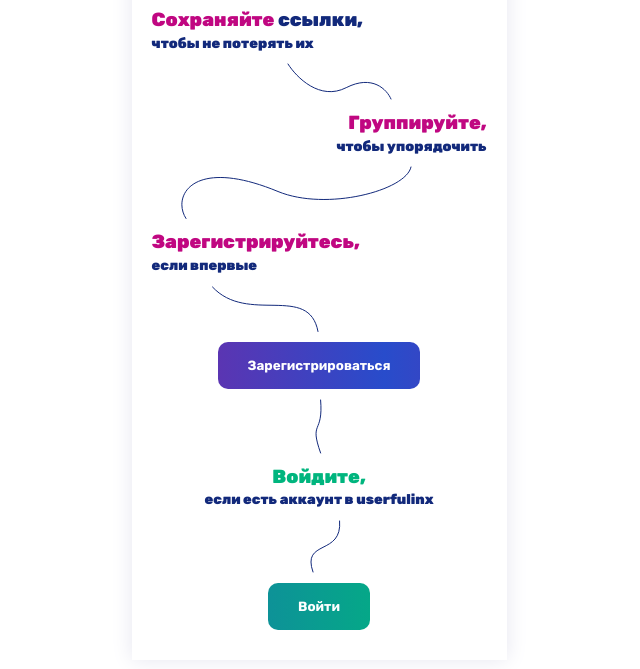
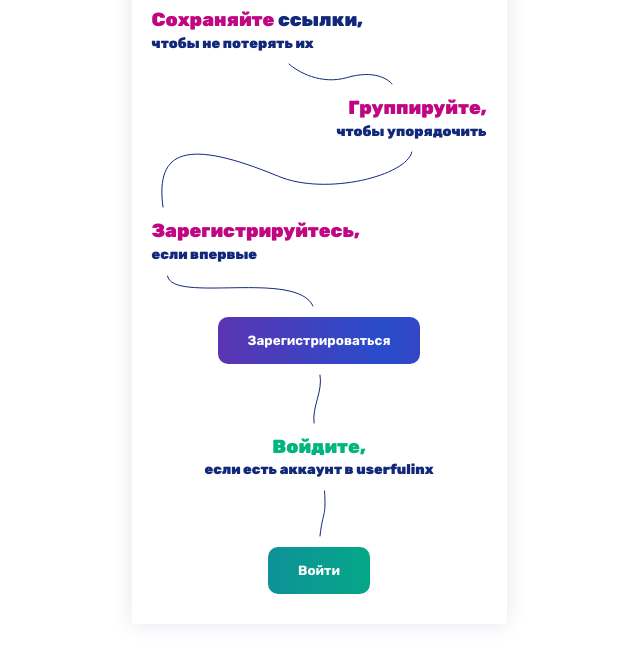
Before and after one commit to Temirsultanov/usefulinx, a plain HTML site: page index.html in a window 1280 px wide. Shown: the part 77-746 px from the top of the page, without its empty margins (321-961 px from the left). Drawn offline with nearby package versions, Linux system fonts and the light colour scheme.

Commit message:
Some change in landing page

```diff
--- a/index.html
+++ b/index.html
@@ -26,20 +26,20 @@
                 <path d="M301.849 48C301.442 48 301.096 47.8576 300.812 47.573C300.527 47.2883 300.385 46.9426 300.385 46.536C300.385 46.2106 300.466 45.9463 300.629 45.743L310.511 31.652L301.727 18.537C301.564 18.293 301.483 18.0286 301.483 17.744C301.483 17.3373 301.625 16.9916 301.91 16.707C302.194 16.4223 302.54 16.28 302.947 16.28H314.11C314.638 16.28 315.045 16.402 315.33 16.646C315.614 16.8493 315.858 17.1136 316.062 17.439L319.6 22.868L323.138 17.439C323.341 17.1136 323.585 16.8493 323.87 16.646C324.154 16.402 324.561 16.28 325.09 16.28H335.765C336.171 16.28 336.517 16.4223 336.802 16.707C337.086 16.9916 337.229 17.317 337.229 17.683C337.229 18.0083 337.147 18.293 336.985 18.537L328.018 31.591L338.083 45.743C338.245 45.9463 338.327 46.2106 338.327 46.536C338.327 46.9426 338.184 47.2883 337.9 47.573C337.615 47.8576 337.269 48 336.863 48H325.151C324.663 48 324.297 47.9186 324.053 47.756C323.809 47.5526 323.565 47.2883 323.321 46.963L319.295 41.046L315.086 46.963C314.638 47.6543 314.028 48 313.256 48H301.849Z" fill="#00B57E"/>
             </svg>
             <h2 class="landing_title landing_title__save"><span class="landing_title__big"><span class="landing_title__red">Сохраняйте</span> ссылки,</span> чтобы не потерять их</h2>
-            <svg class="landing_line landing_line__first" width="105" height="37" viewBox="0 0 105 37" fill="none" xmlns="http://www.w3.org/2000/svg">
-                <path d="M1 1C9.45894 14.4742 32.9449 38.0704 59.2174 24.662C85.4899 11.2535 100.019 26.6338 104 36" stroke="#12297B" stroke-linecap="round" stroke-linejoin="round"/>
+            <svg class="landing_line landing_line__first" width="105" height="22" viewBox="0 0 105 22" fill="none" xmlns="http://www.w3.org/2000/svg">
+                <path d="M1 1C9.45894 8.69953 32.9449 22.1831 59.2174 14.5211C85.4899 6.85915 100.019 15.6479 104 21" stroke="#12297B" stroke-linecap="round" stroke-linejoin="round"/>
             </svg>
             <h2 class="landing_title landing_title__group"><span class="landing_title__big"><span class="landing_title__red">Группируйте,</span></span> чтобы упорядочить</h2>
-            <svg class="landing_line landing_line__second" width="231" height="53" viewBox="0 0 231 53" fill="none" xmlns="http://www.w3.org/2000/svg">
-                <path d="M230 1C225.486 24.5 145.293 45.4935 97 25.5C11.2524 -9.99999 -9.50009 30.5 5.00009 52.5" stroke="#12297B" stroke-linecap="round" stroke-linejoin="round"/>
+            <svg class="landing_line landing_line__second" width="252" height="57" viewBox="0 0 252 57" fill="none" xmlns="http://www.w3.org/2000/svg">
+                <path d="M250.831 1C246.302 24.2883 165.74 45.3323 117.387 25.2793C26.5856 -12.3784 -6.02299 -1.97297 2.00383 56" stroke="#12297B" stroke-linecap="round" stroke-linejoin="round"/>
             </svg>
             <h2 class="landing_title landing_title__signup"><span class="landing_title__big"><span class="landing_title__red">Зарегистрируйтесь,</span></span> если впервые</h2>
-            <svg class="landing_line landing_line__third" width="107" height="46" viewBox="0 0 107 46" fill="none" xmlns="http://www.w3.org/2000/svg">
-                <path d="M0.5 1C35.5 39 97 -3 106 45.5" stroke="#12297B" stroke-linecap="round" stroke-linejoin="round"/>
+            <svg class="landing_line landing_line__third" width="147" height="32" viewBox="0 0 147 32" fill="none" xmlns="http://www.w3.org/2000/svg">
+                <path d="M0.5 1C5 29 129.5 -5.70052 146 31" stroke="#12297B" stroke-linecap="round" stroke-linejoin="round"/>
             </svg>
             <button class="landing_button landing_button__signup">Зарегистрироваться</button>
-            <svg class="landing_line landing_line__fourth" width="7" height="55" viewBox="0 0 7 55" fill="none" xmlns="http://www.w3.org/2000/svg">
-                <path d="M5.60358 1C8.52896 36.1682 -6.08647 21 5.6037 54" stroke="#12297B" stroke-linecap="round" stroke-linejoin="round"/>
+            <svg class="landing_line landing_line__fourth" width="9" height="50" viewBox="0 0 9 50" fill="none" xmlns="http://www.w3.org/2000/svg">
+                <path d="M6.98721 1C10 17.5 -1.00042 32 1.03161 49" stroke="#12297B" stroke-linecap="round" stroke-linejoin="round"/>
             </svg>
             <h2 class="landing_title landing_title__login">
                 <span class="landing_title__big">
@@ -47,8 +47,8 @@
                 </span>
                 если есть аккаунт в userfulinx
             </h2>
-            <svg class="landing_line landing_line__fifth" width="31" height="53" viewBox="0 0 31 53" fill="none" xmlns="http://www.w3.org/2000/svg">
-                <path d="M29.6035 1C32.5289 36.1682 -8.69017 19 3 52" stroke="#12297B" stroke-linecap="round" stroke-linejoin="round"/>
+            <svg class="landing_line landing_line__fifth" width="7" height="47" viewBox="0 0 7 47" fill="none" xmlns="http://www.w3.org/2000/svg">
+                <path d="M5.57601 1C7.19384 29 3.86001 19.871 1 46" stroke="#12297B" stroke-linecap="round" stroke-linejoin="round"/>
             </svg>
             <button class="landing_button landing_button__login">Войти</button>
         </section>
--- a/style.css
+++ b/style.css
@@ -82,24 +82,25 @@ body, h1,h2,h3,h4,h5,h6,ul {
     position: relative;
 }
 .landing_line__first {
-    left: 135px;
+    left: 136px;
 }
 .landing_line__second {
-    left: 29px;
+    left: 9px;
 }
 .landing_line__third {
-    left: 60px;
+    left: 15px;
 }
 .landing_line__fourth {
-    left: 163px;
+    left: 161px;
 }
 .landing_line__fifth {
-    left: 158px;
+    left: 167px;
 }
 
 /* Buttons */
 .landing_button {
     border-radius: var(--borderRadius);
+    -webkit-appearance: none;
     color: var(--white);
     padding: 16px 30px;
     border: 0px;
```
